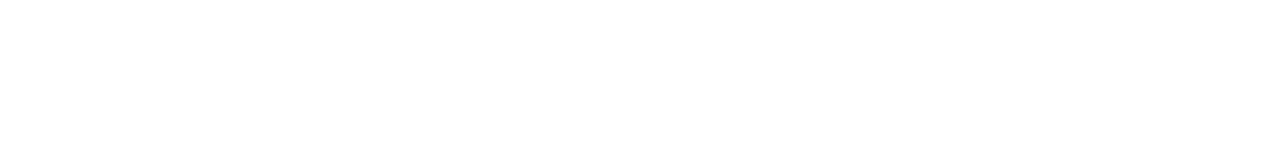
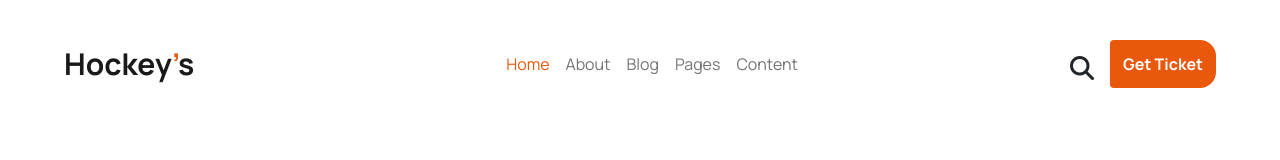
Before and after one commit to hasanemam1717/assignment-three, a plain HTML site: page index.html in a window 1280 px wide. Drawn offline with nearby package versions, Linux system fonts and the light colour scheme.

Commit message:
added a complet navber with responsive

```diff
--- a/index.html
+++ b/index.html
@@ -1,5 +1,5 @@
 <!DOCTYPE html>
-<html lang="en">
+<html lang="en" data-theme="light">
 <head>
     <meta charset="UTF-8">
     <meta name="viewport" content="width=device-width, initial-scale=1.0">
@@ -21,13 +21,68 @@
       </script>
       <!-- bootstap link css -->
       <link href="https://cdn.jsdelivr.net/npm/bootstrap@5.0.2/dist/css/bootstrap.min.css" rel="stylesheet" integrity="sha384-EVSTQN3/azprG1Anm3QDgpJLIm9Nao0Yz1ztcQTwFspd3yD65VohhpuuCOmLASjC" crossorigin="anonymous">
+      <!-- google font link -->
+      <link rel="preconnect" href="https://fonts.googleapis.com">
+      <link rel="preconnect" href="https://fonts.gstatic.com" crossorigin>
+      <link href="https://fonts.googleapis.com/css2?family=Manrope:wght@400;500;600;700;800&display=swap" rel="stylesheet">
+      <style>
+        .text-man{font-family: 'Manrope', sans-serif;}
+      </style>
+      <!-- font awesome kit -->
+      <script src="https://kit.fontawesome.com/46032a2603.js" crossorigin="anonymous"></script>
+</head>
+<body class="container mx-auto text-man">
+  <!-- header section start -->
+<header>
+  <!-- navber-start -->
+  <nav>
+    <div>
+      <nav class="navbar navbar-expand-lg navbar-light p-10">
+        <div class="container-fluid">
+          <button class="navbar-toggler" type="button" data-bs-toggle="collapse" data-bs-target="#navbarTogglerDemo01" aria-controls="navbarTogglerDemo01" aria-expanded="false" aria-label="Toggle navigation">
+            <span class="navbar-toggler-icon"></span>
+          </button>
+          <div class="collapse navbar-collapse" id="navbarTogglerDemo01">
+            <a class="navbar-brand text-3xl font-bold" href="#">Hockey<span class="text-orange-600" >’</span>s</a>
+            <ul class="navbar-nav me-auto mb-2 ml-[25%]  mb-lg-0">
+                <li class="nav-item">
+                  <a class="nav-link active " aria-current="page" href="#"><span class="text-orange-600">Home</span></a>
+                </li>
+                <li class="nav-item">
+                  <a class="nav-link" href="#">About</a>
+                </li>
+                <li class="nav-item">
+                  <a class="nav-link" href="#">Blog</a>
+                </li>
+                <li class="nav-item">
+                  <a class="nav-link" href="#">Pages</a>
+                </li>
+                <li class="nav-item">
+                  <a class="nav-link" href="#">Content</a>
+                </li>
+            </ul>
+            <form class="d-flex">
+              <div class="relative">
+                <i class="fa-solid fa-magnifying-glass absolute top-3 right-4 text-2xl"></i>
+              </div>
+              <button class="btn bg-orange-600 text-white font-bold" type="submit">Get Ticket</button>
+            </form>
+          </div>
+          <div class="lg:hidden flex justify-end">
+            <a class="navbar-brand text-3xl font-bold  " href="#">Hockey<span class="text-orange-600" >’</span>s</a>
+          </div>
+        </div>
+      </nav>
+    </div>
+  </nav>
+<!-- nav end  -->
+</header>
+<main>
 
-</head>
-<body>
+</main>
+<footer>
 
-
-
-
+</footer>
 
 
 
```
